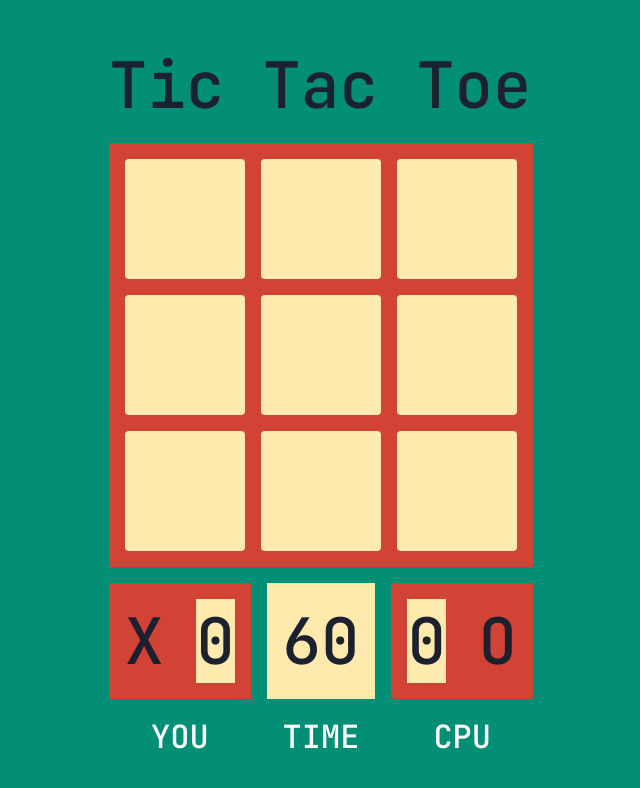
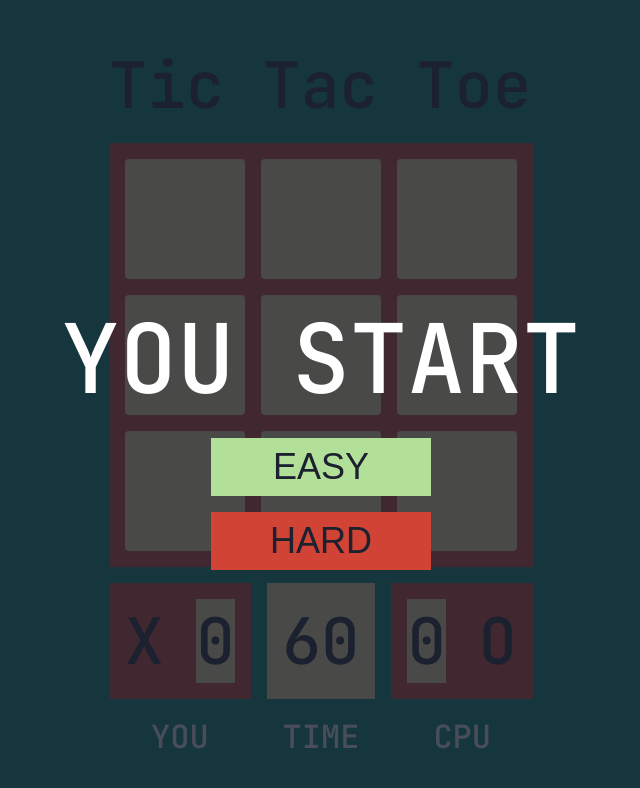
Before and after one commit to luis-tapia12/tic-tac-toe, a Preact app: page / in a window 1280 px wide. Shown: the top 788 px of the page, without its empty margins (319-959 px from the left). Built offline with nearby package versions, Linux system fonts and the light colour scheme.

Commit message:
add menu styles

```diff
--- a/src/app.tsx
+++ b/src/app.tsx
@@ -1,12 +1,14 @@
 import Board from "./components/Board/Boaard";
-import Menu from "./components/Menu/Menu";
+import GameOvereMenu from "./components/Menu/GameOvereMenu";
+import MainMenu from "./components/Menu/MainMenu";
 import Score from "./components/Score/Score";
 
 export function App() {
 
   return (
     <>
-      <Menu />
+      <MainMenu />
+      <GameOvereMenu />
       <div>
         <h1>Tic Tac Toe</h1>
         <Board />
--- /dev/null
+++ b/src/components/Menu/GameOvereMenu.tsx
@@ -0,0 +1,18 @@
+import { useContext } from "preact/hooks";
+import { GameContext } from "../../context/gameContext";
+
+const GameOvereMenu = () => {
+    const { showGameOver } = useContext(GameContext);
+
+  return (
+    showGameOver && <div className="menu">
+      <h1>GAME OVER</h1>
+      <div>
+        <button>CONTINUE</button>
+        <button>RESTART</button>
+      </div>
+    </div>
+  )
+}
+
+export default GameOvereMenu
--- /dev/null
+++ b/src/components/Menu/MainMenu.tsx
@@ -0,0 +1,17 @@
+import { useContext } from "preact/hooks"
+import { GameContext } from "../../context/gameContext"
+
+const MainMenu = () => {
+  const { showMainMenu } = useContext(GameContext);
+  return (
+    showMainMenu && <div className="menu">
+      <h1>YOU START</h1>
+      <div>
+        <button>EASY</button>
+        <button>HARD</button>
+      </div>
+    </div>
+  )
+}
+
+export default MainMenu
--- a/src/components/Menu/Menu.tsx
+++ /dev/null
@@ -1,8 +0,0 @@
-const Menu = () => {
-  return (
-    <div className="menu">
-    </div>
-  )
-}
-
-export default Menu
--- a/src/context/gameContext.tsx
+++ b/src/context/gameContext.tsx
@@ -12,6 +12,8 @@ type GameState = {
     timeLeft: number;
     xScore: number;
     oScore: number;
+    showMainMenu: boolean;
+    showGameOver: boolean;
     selectCell: (cell: CellValue) => void;
 };
 
@@ -28,6 +30,8 @@ const GameProvider = ({ children}: GameProviderProps) => {
     const [timeLeft, setTimeLeft] = useState(DEFAULT_TIME);
     const [xScore, setXScore] = useState(0);
     const [oScore, setOScore] = useState(0);
+    const [showMainMenu, setShowMainMenu] = useState(true);
+    const [showGameOver, setShowGameOver] = useState(false);
 
     const selectCell = (cell: CellValue) => {
         const emptyCells = board.filter((currCell) => currCell === EMPTY_CELL).length;
@@ -47,6 +51,8 @@ const GameProvider = ({ children}: GameProviderProps) => {
             timeLeft,
             xScore,
             oScore,
+            showMainMenu,
+            showGameOver,
             selectCell
         }}
     >
--- a/src/index.css
+++ b/src/index.css
@@ -76,11 +76,47 @@ h1 {
 }
 
 .menu {
-    display: none;
     background-color: #1C2130cc;
+    color: #ffffff;
     position: absolute;
     top: 0;
     left: 0;
     width: 100%;
     height: 100vh;
+    display: flex;
+    justify-content: center;
+    align-items: center;
+    flex-direction: column;
 }
+
+.menu h1 {
+    font-size: 96px;
+}
+
+.menu > div {
+    display: flex;
+    flex-direction: column;
+    gap: 16px;
+}
+
+.menu > div > button:first-child {
+    color: #1C2130;
+    font-size: 36px;
+    background-color: #B3E099;
+    border: none;
+    outline: none;
+    width: 220px;
+    cursor: pointer;
+    padding: 8px;
+}
+
+.menu > div > button:last-child {
+    color: #1C2130;
+    font-size: 36px;
+    background-color: #D14334;
+    border: none;
+    outline: none;
+    width: 220px;
+    cursor: pointer;
+    padding: 8px 16px;
+}
```
